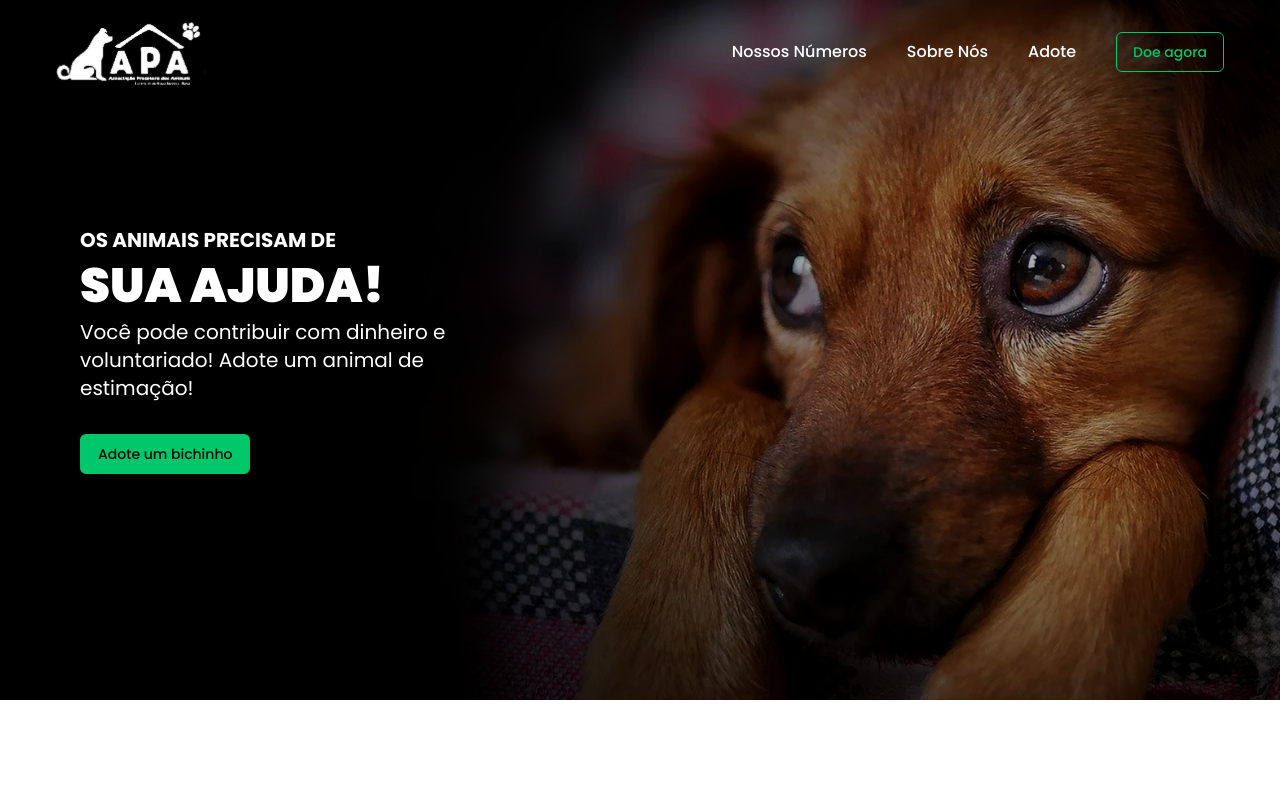
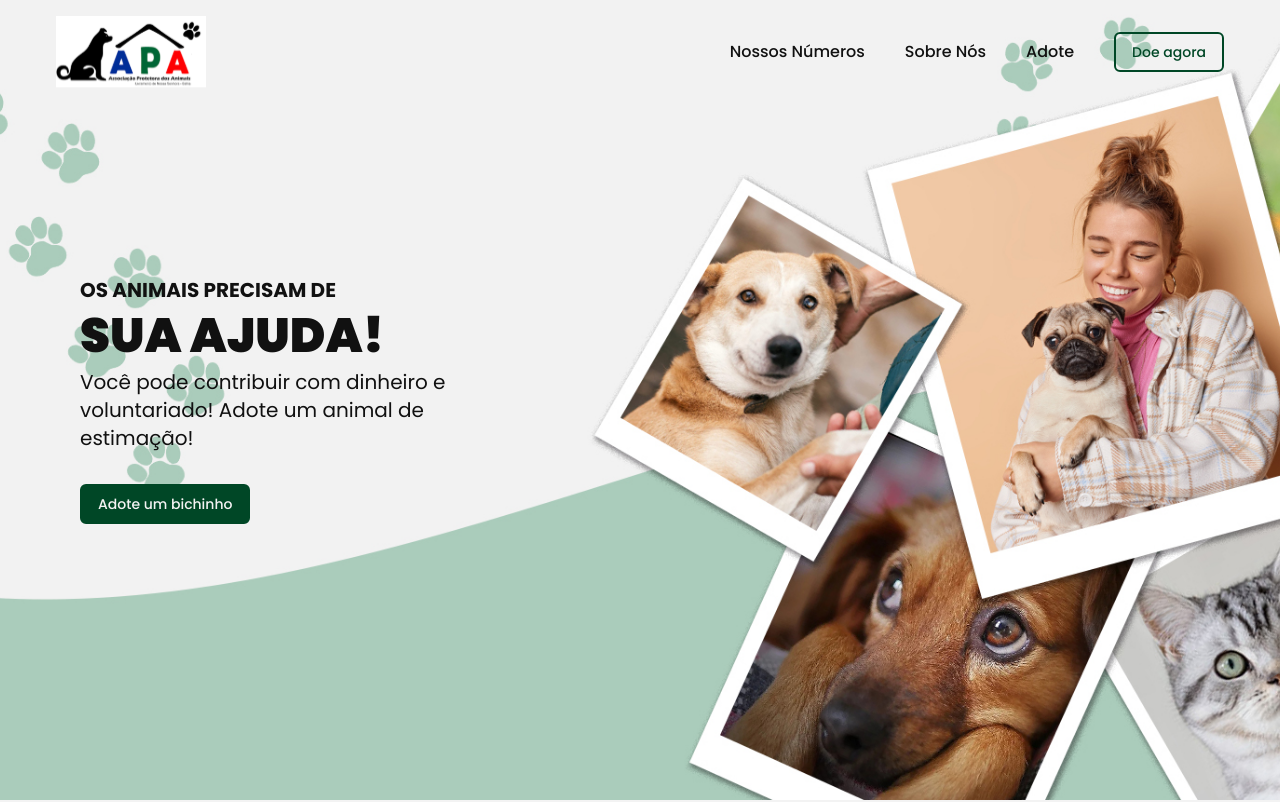
Before and after one commit to ianabreu/ong-apa, a Next.js app: page / in a window 1280 px wide. Shown: the top 802 px of the page. Built offline with nearby package versions, Linux system fonts and the light colour scheme; no server answers; the database is empty.

Commit message:
style: change hero and base color

```diff
--- a/src/components/layout/header-menu.tsx
+++ b/src/components/layout/header-menu.tsx
@@ -26,12 +26,18 @@ export function MenuDrawer() {
   if (width && width > 768) {
     return (
       <div className={`flex items-center gap-10`}>
-        <HeaderLink href="#NossosNumeros">Nossos Números</HeaderLink>
-        <HeaderLink href="#SobreNos">Sobre Nós</HeaderLink>
-        <HeaderLink href="#Adote">Adote</HeaderLink>
+        <HeaderLink textDark href="#NossosNumeros">
+          Nossos Números
+        </HeaderLink>
+        <HeaderLink textDark href="#SobreNos">
+          Sobre Nós
+        </HeaderLink>
+        <HeaderLink textDark href="#Adote">
+          Adote
+        </HeaderLink>
         <Button
           variant={"outline"}
-          className="border-primary text-primary bg-transparent hover:text-primary-foreground hover:bg-primary duration-500"
+          className="border-2 border-secondary-foreground text-secondary-foreground bg-transparent hover:text-primary-foreground hover:bg-secondary-foreground duration-500"
         >
           Doe agora
         </Button>
--- a/src/components/layout/header.tsx
+++ b/src/components/layout/header.tsx
@@ -6,7 +6,7 @@ export default function Header() {
   return (
     <header className="flex flex-row w-full min-h-16 items-center max-w-[1200px] px-4 py-4 justify-between absolute z-10">
       <Link href={"/"}>
-        <Logo size="sm" />
+        <Logo size="sm" logoColor="color" />
       </Link>
       <MenuDrawer />
     </header>
--- a/src/components/layout/hero.tsx
+++ b/src/components/layout/hero.tsx
@@ -3,9 +3,9 @@ export function Hero() {
   return (
     <section
       id="home"
-      className="flex items-center justify-center h-screen max-h-[700px] bg-black bg-hero bg-cover bg-right"
+      className="flex items-center justify-center h-screen max-h-[800px] bg-black bg-hero bg-cover bg-center"
     >
-      <div className="flex flex-col justify-center text-white p-4 sm:pl-10 gap-2 w-full max-w-[1200px] ">
+      <div className="flex flex-col justify-center text-foreground p-4 sm:pl-10 gap-2 w-full max-w-[1200px] ">
         <p className="uppercase text-xl font-bold select-none">
           Os animais precisam de
         </p>
@@ -17,7 +17,7 @@ export function Hero() {
         <div className="flex pt-6">
           <Button
             variant={"default"}
-            className="border-2  hover:bg-transparent hover:border-primary hover:text-primary text-foreground border-primary duration-500"
+            className="border-2 hover:bg-transparent hover:border-primary hover:text-primary text-background border-primary duration-500"
           >
             Adote um bichinho
           </Button>
--- a/src/components/ui/logo.tsx
+++ b/src/components/ui/logo.tsx
@@ -1,14 +1,16 @@
 import Image from "next/image";
 import logo from "@/assets/logo.svg";
+import logo2 from "@/assets/logo-color.svg";
 
 interface LogoProps {
   size?: "sm" | "md";
+  logoColor?: "white" | "color";
 }
 
-export function Logo({ size = "sm" }: LogoProps) {
+export function Logo({ size = "sm", logoColor = "white" }: LogoProps) {
   return (
     <Image
-      src={logo}
+      src={logoColor === "color" ? logo2 : logo}
       alt="Logo da APA"
       width={size === "sm" ? 150 : undefined}
     />
--- a/src/styles/globals.css
+++ b/src/styles/globals.css
@@ -4,33 +4,33 @@
 
 @layer base {
   :root {
-    --background: #ffffff;
-    --foreground: #0a0a0a;
+    --background: #f3f3f3;
+    --foreground: #111111;
 
-    --card: #ffffff;
-    --card-foreground: #0a0a0a;
+    --card: ##f3f3f3;
+    --card-foreground: #111111;
 
-    --popover: #ffffff;
-    --popover-foreground: hsl(0 0% 3.9%);
+    --popover: #f3f3f3;
+    --popover-foreground: #111111;
 
-    --primary: #00c76a;
-    --primary-foreground: #fff;
+    --primary: #004726;
+    --primary-foreground: #f3f3f3;
 
-    --secondary: #f5f5f5;
+    --secondary: #f3f3f3;
     --secondary-foreground: #004726;
 
     --muted: #f5f5f5;
     --muted-foreground: #737373;
 
     --accent: #f5f5f5;
-    --accent-foreground: #171717;
+    --accent-foreground: #111111;
 
     --destructive: #fe0002;
     --destructive-foreground: #fafafa;
 
     --border: #e5e5e5;
     --input: #e5e5e5;
-    --ring: #0a0a0a;
+    --ring: #111111;
 
     --radius: 0.5rem;
   }
--- a/tailwind.config.ts
+++ b/tailwind.config.ts
@@ -54,7 +54,7 @@ const config = {
         },
       },
       backgroundImage: {
-        hero: "url('/hero.png')",
+        hero: "url('/hero.jpg')",
       },
       borderRadius: {
         lg: "var(--radius)",
```
Also changed, not shown: public/hero.jpg (added), public/hero.png (deleted).
